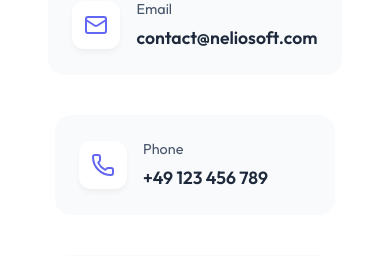
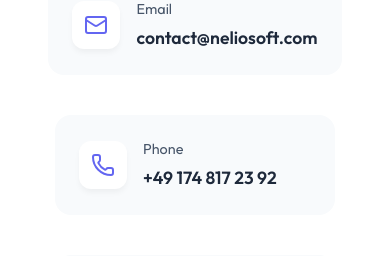
Before and after one commit to YussufBera/neliosoft, a Next.js app: page / in a window 390 px wide. Shown: the part 7316-7572 px from the top of the page. Built offline with nearby package versions, Linux system fonts and the light colour scheme.

Commit message:
Update contact phone number

```diff
--- a/src/components/Contact.tsx
+++ b/src/components/Contact.tsx
@@ -40,7 +40,7 @@
                             </div>
                             <div>
                                 <h3>Phone</h3>
-                                <a href="tel:+49123456789">+49 123 456 789</a>
+                                <a href="tel:+491748172392">+49 174 817 23 92</a>
                             </div>
                         </div>
 
```
